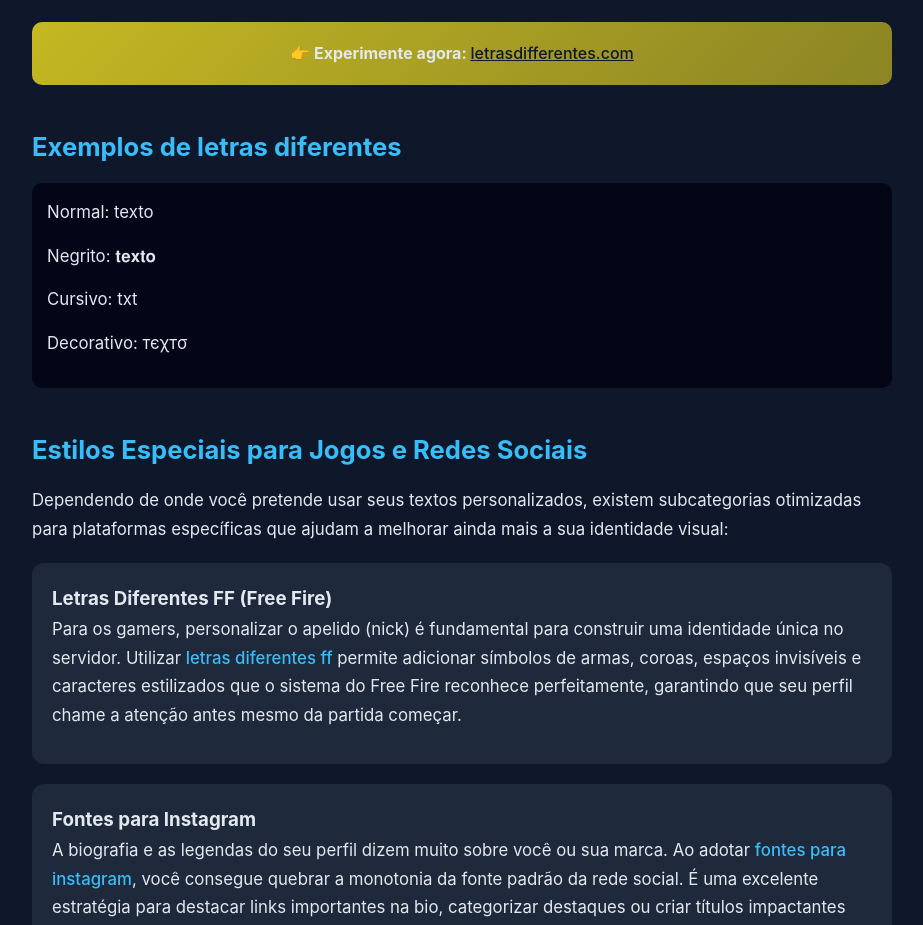
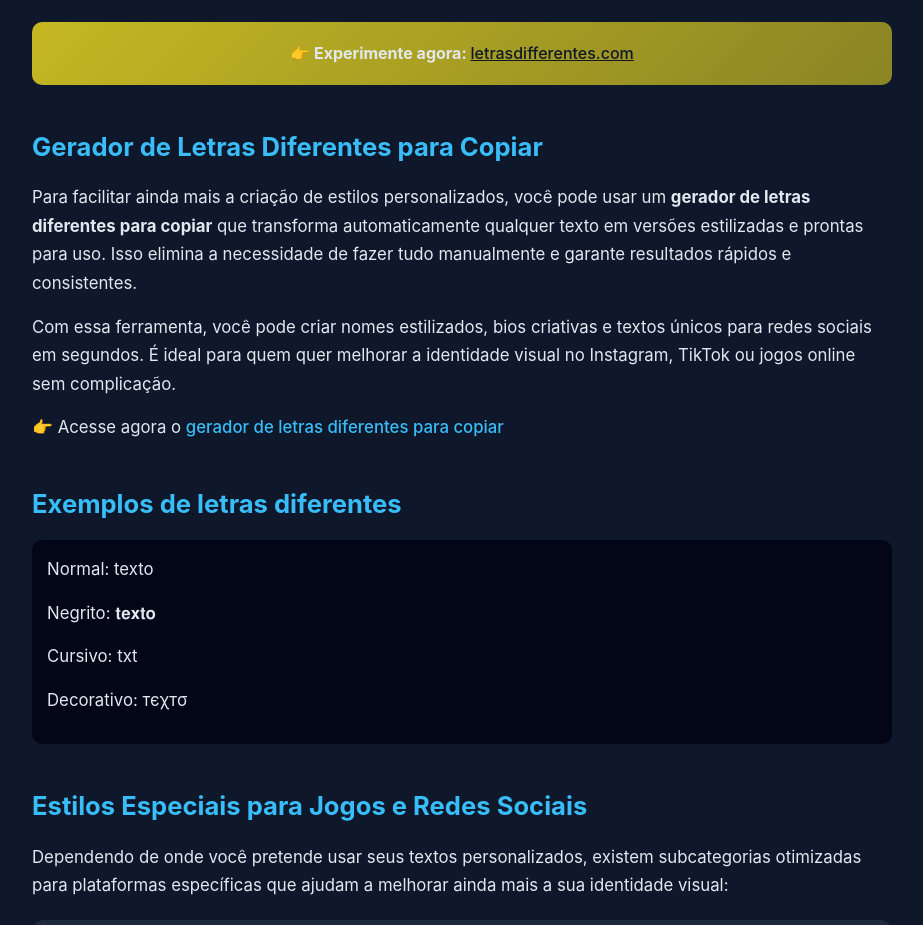
Before and after one commit to letrasdifferents-a11y/letrasdiferentes, a plain HTML site: page index.html in a window 1280 px wide. Shown: the part 1092-2017 px from the top of the page, without its empty margins (178-1101 px from the left). Drawn offline with Linux system fonts and the light colour scheme.

Commit message:
Update index.html

```diff
--- a/index.html
+++ b/index.html
@@ -209,6 +209,25 @@ a:hover {
 <a href="https://letrasdifferentes.com/" target="_blank">letrasdifferentes.com</a>
 </div>
 
+<section>
+  <h2>Gerador de Letras Diferentes para Copiar</h2>
+
+  <p>
+    Para facilitar ainda mais a criação de estilos personalizados, você pode usar um
+    <strong>gerador de letras diferentes para copiar</strong> que transforma automaticamente qualquer texto em versões estilizadas e prontas para uso.
+    Isso elimina a necessidade de fazer tudo manualmente e garante resultados rápidos e consistentes.
+  </p>
+
+  <p>
+    Com essa ferramenta, você pode criar nomes estilizados, bios criativas e textos únicos para redes sociais em segundos.
+    É ideal para quem quer melhorar a identidade visual no Instagram, TikTok ou jogos online sem complicação.
+  </p>
+
+  <p>
+    👉 Acesse agora o <strong><a href="https://letrasdifferentes.netlify.app/">gerador de letras diferentes para copiar</a></strong>
+  </p>
+</section>
+
 <h2>Exemplos de letras diferentes</h2>
 
 <div class="example" id="exampleText">
```
